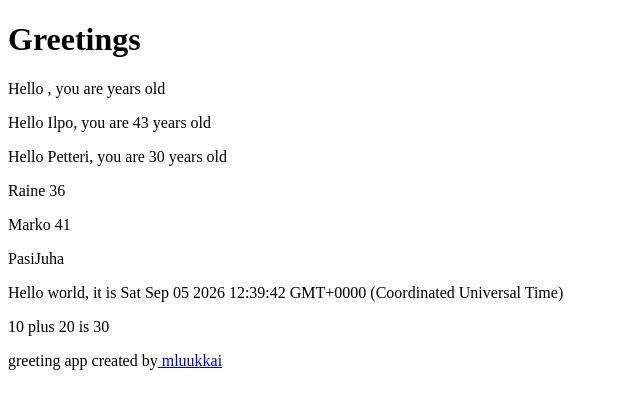
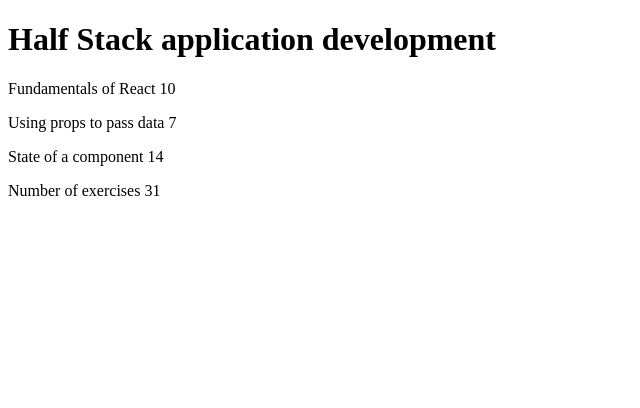
Before and after one commit to j-lpst/selainohjelmointi, a React (Vite) app in the folder part1/: page / in a window 1280 px wide. Shown: the top 408 px of the page, without its empty margins (0-640 px from the left). Built offline with nearby package versions, Linux system fonts and the light colour scheme.

Commit message:
osa1: 1.1

```diff
--- a/part1/src/App.jsx
+++ b/part1/src/App.jsx
@@ -1,61 +1,45 @@
-const Hello = (props) => {
-  console.log(props)
+const Header = (props) => {
+  return (
+    <div>
+      <h1>{props.course}</h1>
+    </div>
+  )
+}
+
+const Content = (props) => {
   return (
     <div>
       <p>
-        Hello {props.name}, you are {props.age} years old
+        {props.part} {props.exercises}
       </p>
     </div>
   )
 }
 
-// pitää alkaa isolla kirjaimella
-//const Footer = () => {
-const Footer = () => {
+const Total = (props) => {
   return (
     <div>
-      greeting app created by
-      <a href="https://github.com/mluukkai"> mluukkai</a>
+      <p>Number of exercises {props.exercises1 + props.exercises2 + props.exercises3}</p>
     </div>
   )
 }
 
 const App = () => {
-  const now = new Date()
-  const a = 10
-  const b = 20
-  console.log(now, a+b)
-
-  const nimi = 'Petteri'
-  const ika = 30
-
-  const friends = [
-    { name: 'Raine', age: 36 },
-    { name: 'Marko', age: 41 },
-  ]
-  const moreFriends = [ 'Pasi', 'Juha' ]
+  const course = 'Half Stack application development'
+  const part1 = 'Fundamentals of React'
+  const exercises1 = 10
+  const part2 = 'Using props to pass data'
+  const exercises2 = 7
+  const part3 = 'State of a component'
+  const exercises3 = 14
 
   return (
     <div>
-      <h1>Greetings</h1>
-      <Hello />
-      <Hello name="Ilpo" age={36 + 7} />
-      <Hello name={nimi} age={ika}/>
-
-      {/* Tämä ei toimi */}
-      {/* <p>{friends[0]}</p> */}
-      {/* <p>{friends[1]}</p> */}
-      <p>{friends[0].name} {friends[0].age}</p>
-      <p>{friends[1].name} {friends[1].age}</p>
-      <p>{moreFriends}</p>
-
-      <p>Hello world, it is {now.toString()}</p>
-      <p>
-        {a} plus {b} is {a + b}
-      </p>
-
-      <Footer />
-
+      <Header course={course} />
+      <Content part={part1} exercises={exercises1} />
+      <Content part={part2} exercises={exercises2} />
+      <Content part={part3} exercises={exercises3} />
+      <Total exercises1={exercises1} exercises2={exercises2} exercises3={exercises3} />
     </div>
   )
 }
```
